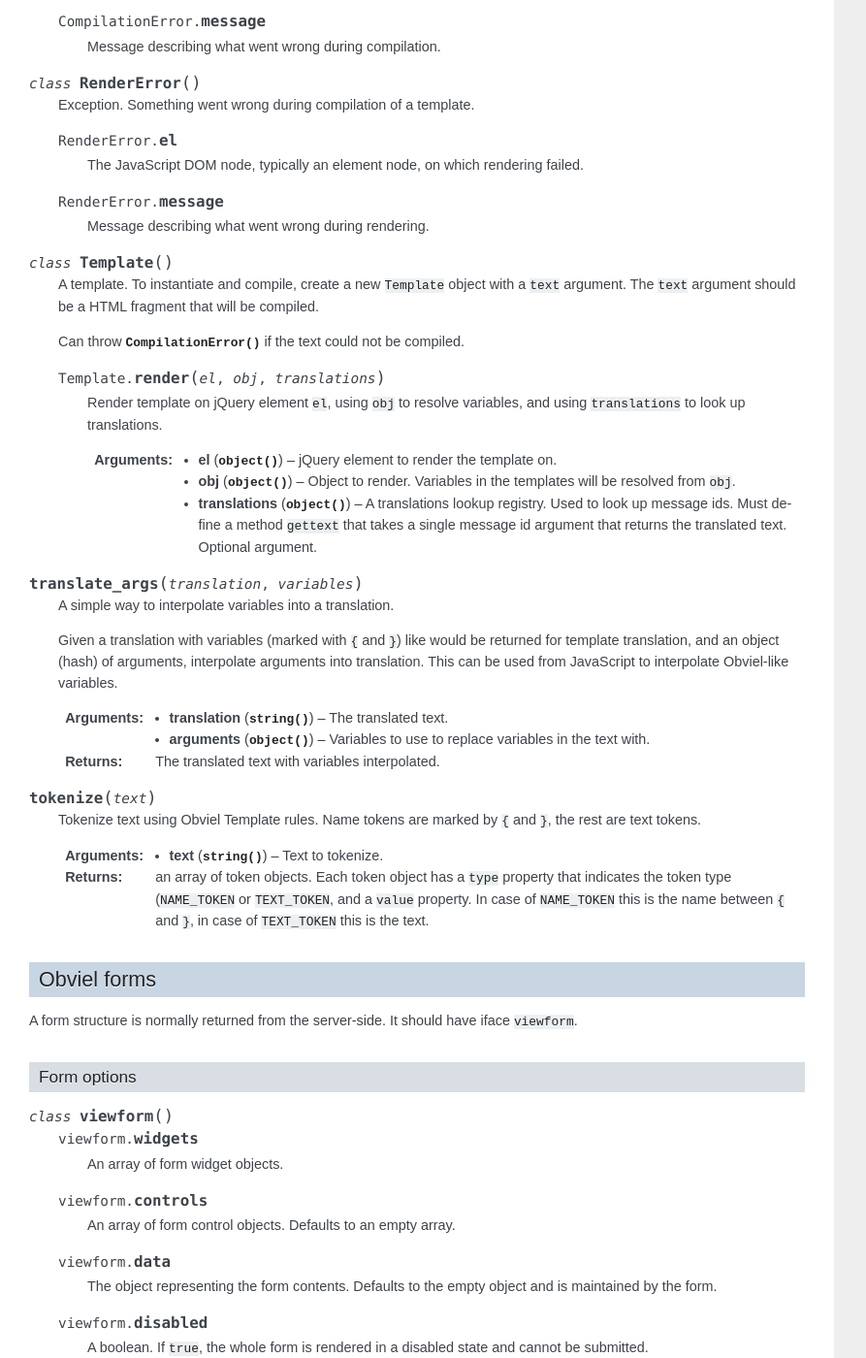
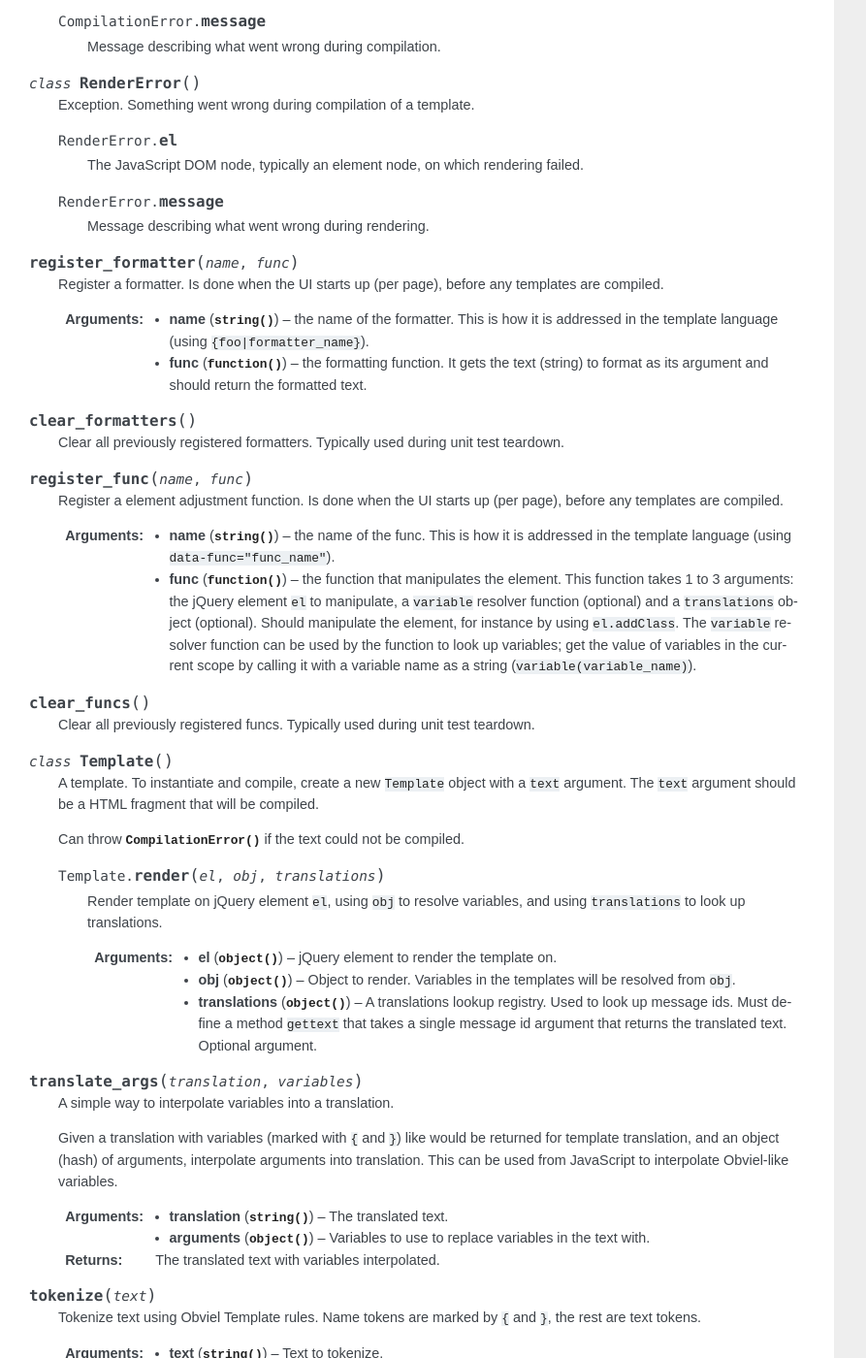
Before and after one commit to obviel/obviel, a Sphinx documentation site: the page built from doc/api.txt, in a window 1280 px wide and 1400 px high, scrolled down 4594 px. Shown: the whole window at 97% size, without its empty margins (0-893 px from the left). Built offline with Sphinx 7.4.7, drawn with Linux system fonts in a browser that asks for light colours; some of the changed text lies outside the part shown.

```diff
--- a/doc/api.txt
+++ b/doc/api.txt
@@ -303,7 +303,7 @@ also define some convenience methods.
     the object on the element. This is useful for instance when the
     underlying object has changed.
 
-Obviel template
+Obviel Template
 ===============
 
 Everything is in the ``obviel.template`` namespace.
@@ -333,6 +333,42 @@ Everything is in the ``obviel.template`` namespace.
   .. attribute:: message
 
     Message describing what went wrong during rendering.
+
+.. function:: register_formatter(name, func)
+
+  Register a formatter. Is done when the UI starts up (per page),
+  before any templates are compiled.
+
+  :param string name: the name of the formatter. This is how it is
+    addressed in the template language (using ``{foo|formatter_name}``).
+  :param function func: the formatting function. It gets the text (string)
+    to format as its argument and should return the formatted text.
+
+.. function:: clear_formatters()
+
+   Clear all previously registered formatters. Typically used during
+   unit test teardown.
+
+.. function:: register_func(name, func)
+
+  Register a element adjustment function. Is done when the UI starts
+  up (per page), before any templates are compiled.
+
+  :param string name: the name of the func. This is how it is
+    addressed in the template language (using ``data-func="func_name"``).
+  :param function func:  the function that manipulates the element. This
+    function takes 1 to 3 arguments: the jQuery element ``el`` to manipulate,
+    a ``variable`` resolver function (optional) and a ``translations``
+    object (optional). Should manipulate the element, for instance by
+    using ``el.addClass``. The ``variable`` resolver function can
+    be used by the function to look up variables; get the value of
+    variables in the current scope by calling it with a variable
+    name as a string (``variable(variable_name)``).
+
+.. function:: clear_funcs()
+
+   Clear all previously registered funcs. Typically used during
+   unit test teardown.
 
 .. class:: Template
 
@@ -381,11 +417,11 @@ Everything is in the ``obviel.template`` namespace.
     ``NAME_TOKEN`` this is the name between ``{`` and ``}``, in case
     of ``TEXT_TOKEN`` this is the text.
 
-Obviel forms
+Obviel Forms
 ============
 
-A form structure is normally returned from the server-side. It should
-have iface ``viewform``.
+A form structure is could be returned from the server-side but an also
+be defined on the client. It should have the iface ``viewform``.
 
 Form options
 ++++++++++++
--- a/doc/index.txt
+++ b/doc/index.txt
@@ -39,8 +39,9 @@ Client-side templating
 ----------------------
 
 If you're going to build a rich client-side application, why not use a
-client-side templating engine? Obviel supports JSON Template out of the
-box and allows you to integrate others.
+client-side templating engine? Obviel has an integrated (but optional)
+template language that features sub-view rendering and a powerful
+gettext-based internationalization system.
 
 Form library
 ------------
```
Also changed, not shown: doc/features.txt (+14 -2 lines).
